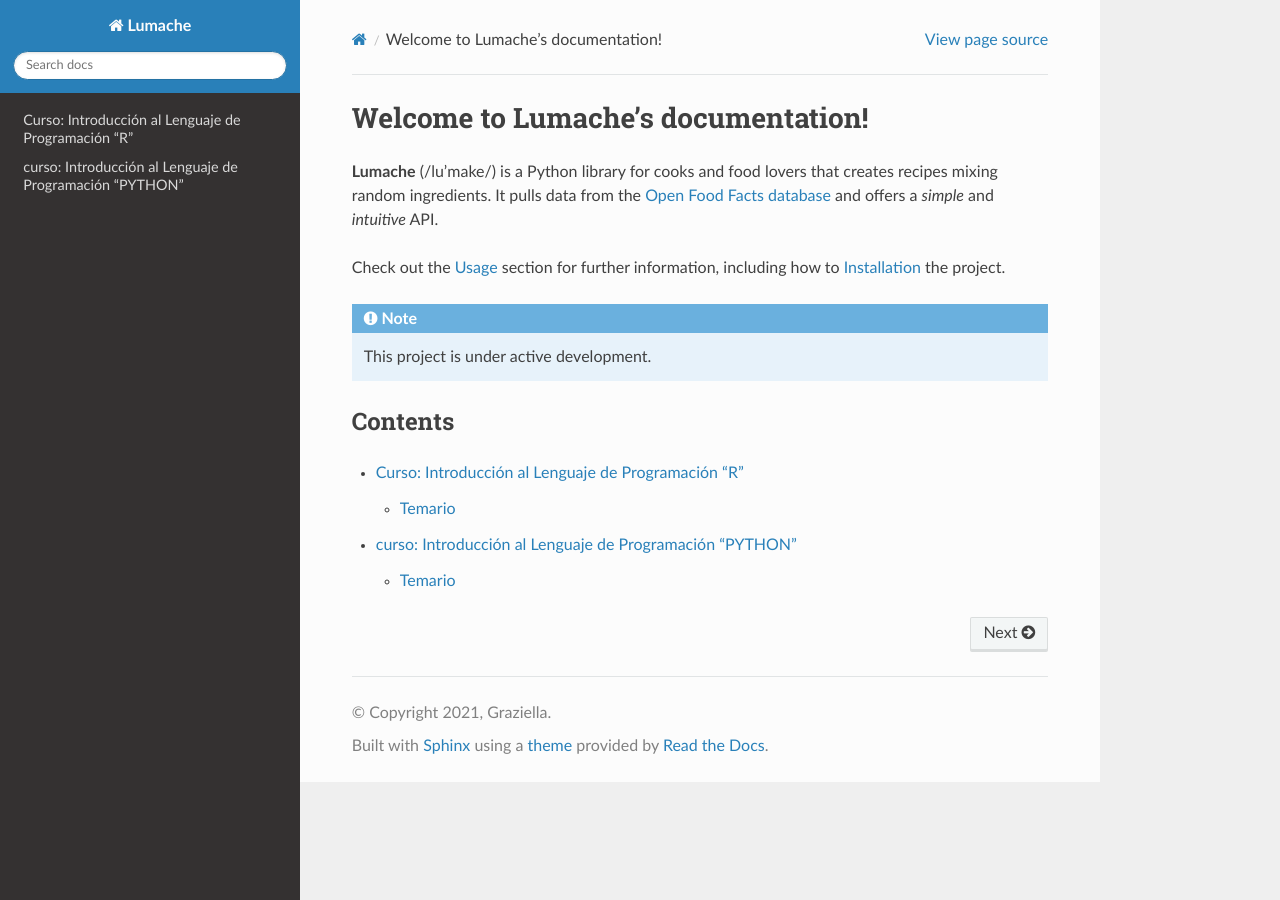
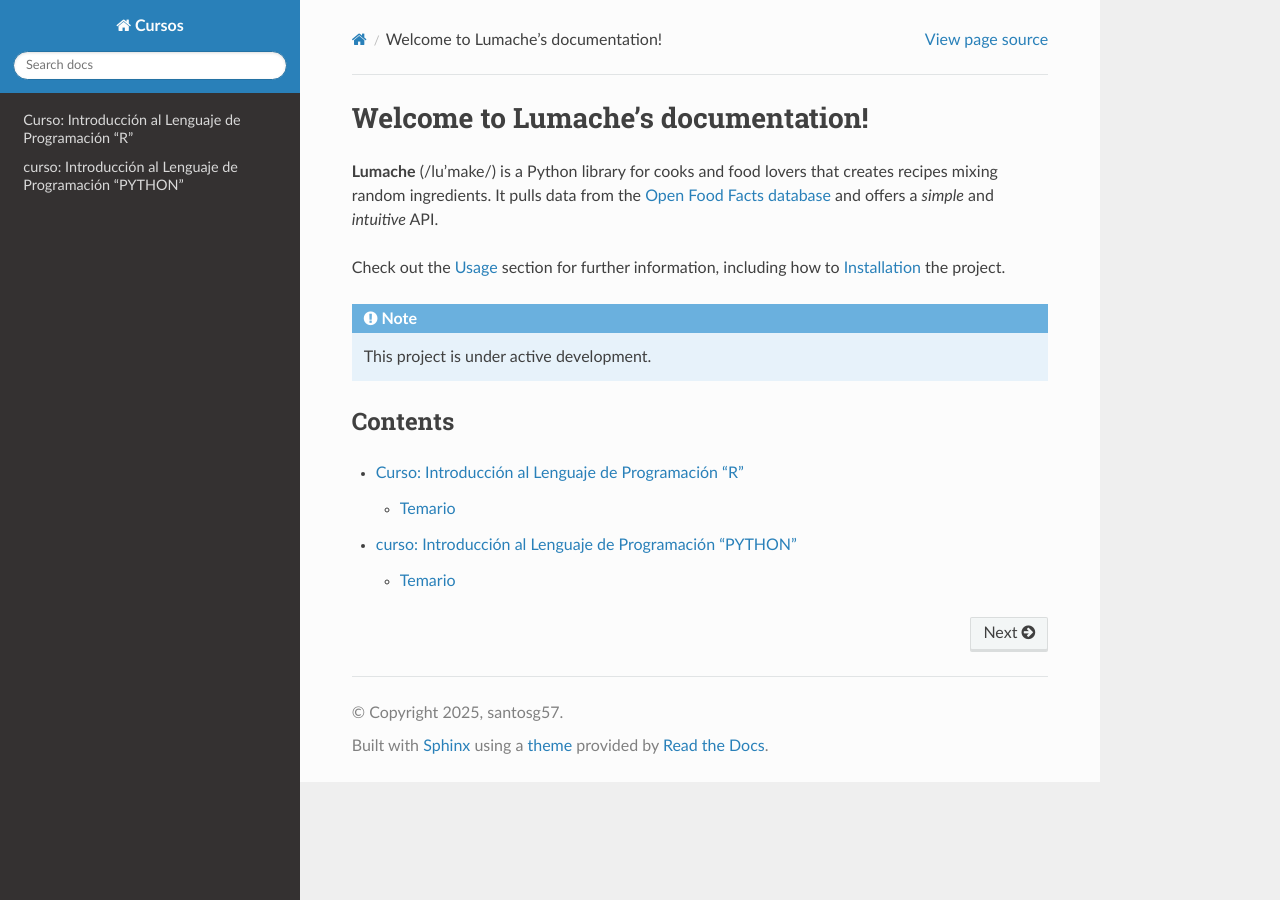
Before and after one commit to matecom57/santosg57-temarios, a Sphinx documentation site: the page built from docs/source/index.rst, in a window 1280 px wide. Built offline with Sphinx 7.4.7 and the Read the Docs theme 3.1.0, drawn with Linux system fonts in a browser that asks for light colours.

Commit message:
Test comité

```diff
--- a/docs/source/conf.py
+++ b/docs/source/conf.py
@@ -2,9 +2,9 @@
 
 # -- Project information
 
-project = 'Lumache'
-copyright = '2021, Graziella'
-author = 'Graziella'
+project = 'Cursos'
+copyright = '2025, santosg57'
+author = 'santosg57'
 
 release = '0.1'
 version = '0.1.0'
```
